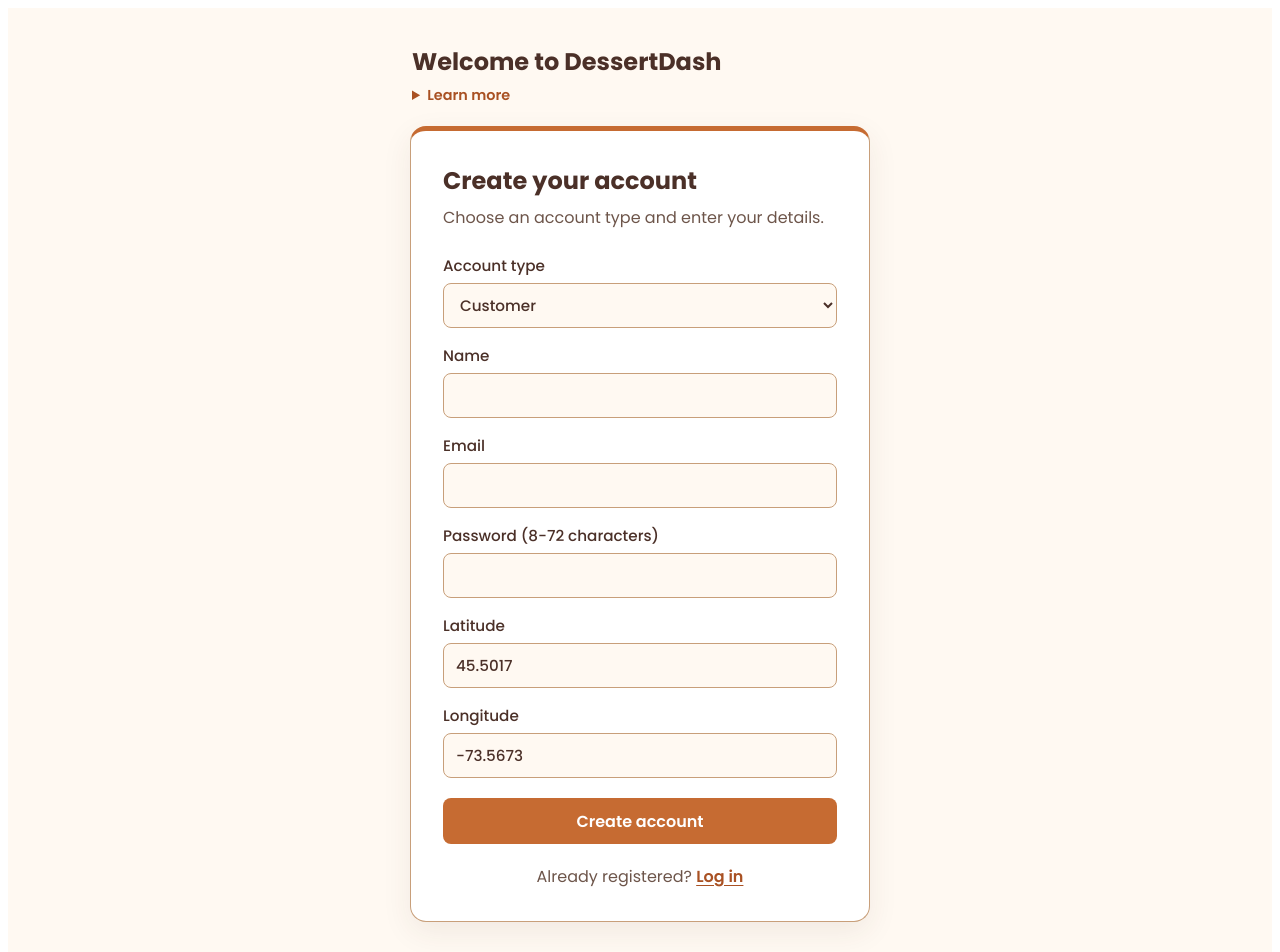
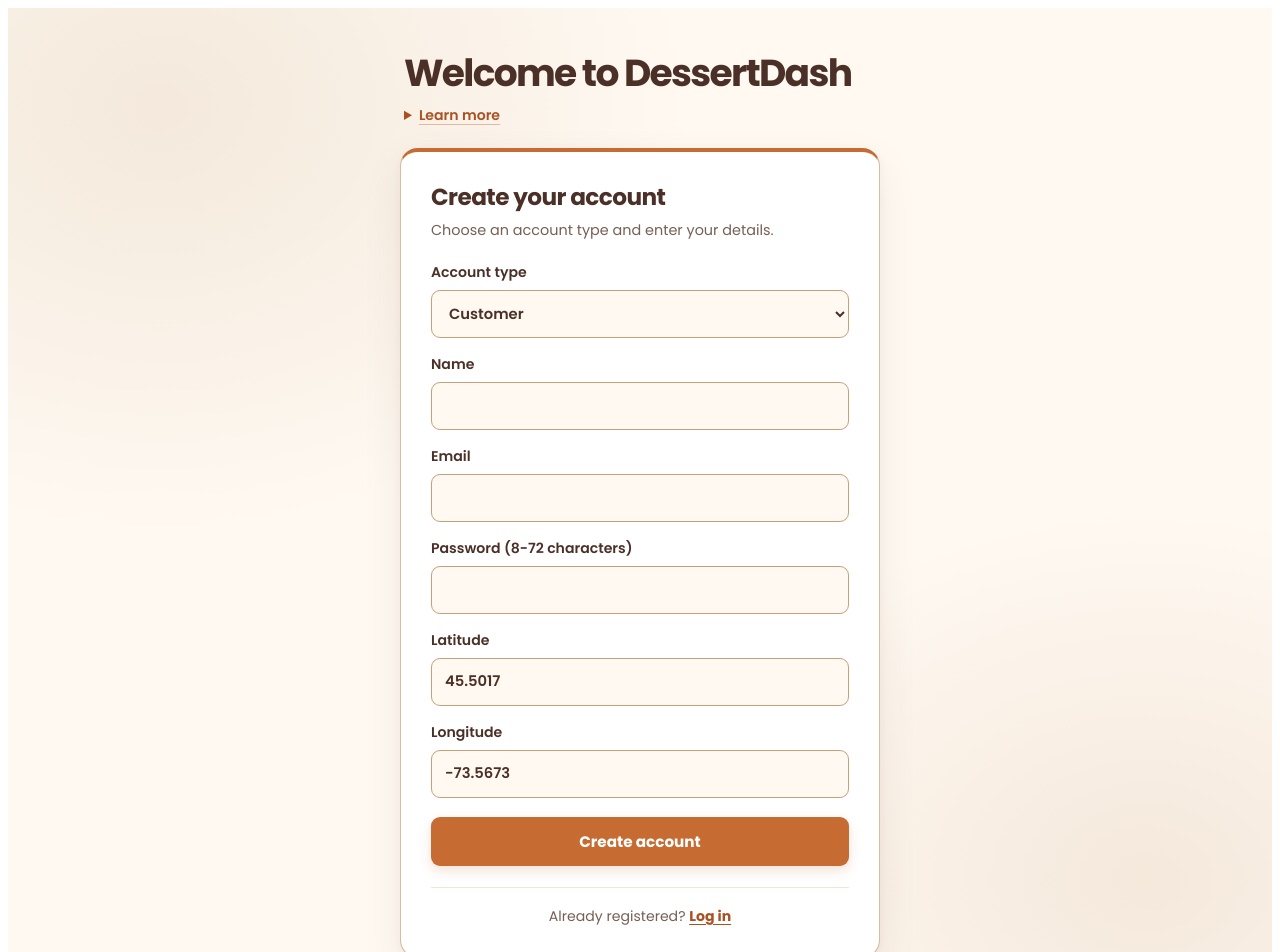
Before and after one commit to sharkie1704/SOEN-Rangers_HM, a React (Vite) app: page /register in a window 1280 px wide. Shown: the top 952 px of the page. Built offline with nearby package versions, Linux system fonts and the light colour scheme; no server answers.

Commit message:
style: welcome banner, login, and reg css

```diff
--- a/src/ui/reg/pages/auth-pages.css
+++ b/src/ui/reg/pages/auth-pages.css
@@ -4,43 +4,82 @@
 }
 
 .auth-page {
+  --cream: #FFF9F2;
+  --beige: #EADBC8;
+  --caramel: #C89F7A;
+  --chocolate: #4B3028;
+  --orange: #C66B32;
+  --muted: #765F53;
   display: grid;
   min-height: 100vh;
   place-items: center;
-  padding: 32px 16px;
-  background: #FFF9F2;
-  color: #4B3028;
+  padding: 40px 18px;
+  background:
+    radial-gradient(ellipse at 12% 10%, rgb(234 219 200 / 54%), transparent 34%),
+    radial-gradient(ellipse at 90% 88%, rgb(200 159 122 / 19%), transparent 30%),
+    var(--cream);
+  color: var(--chocolate);
   font-family: Poppins, sans-serif;
 }
 
 .auth-layout {
   display: grid;
-  width: min(100%, 460px);
-  gap: 16px;
-}
-
-.auth-card {
-  padding: 32px;
-  border: 1px solid #C89F7A;
-  border-top: 5px solid #C66B32;
-  border-radius: 16px;
-  background: #FFFFFF;
-  box-shadow: 0 10px 30px rgb(75 48 40 / 8%);
+  width: min(100%, 480px);
+  gap: 22px;
 }
 
 .auth-welcome {
-  padding: 4px 2px;
+  width: 100%;
+  padding: 4px 4px 0;
+}
+
+.auth-brand {
+  display: inline-flex;
+  align-items: center;
+  gap: 9px;
+  margin-bottom: 19px;
+  color: var(--chocolate);
+  font-size: 0.9rem;
+  font-weight: 700;
+  letter-spacing: 0.02em;
+}
+
+.auth-brand-mark {
+  display: grid;
+  width: 32px;
+  height: 32px;
+  place-items: center;
+  border-radius: 10px;
+  background: var(--orange);
+  color: #FFFFFF;
+  font-size: 1rem;
+  font-weight: 700;
+  box-shadow: 0 4px 10px rgb(198 107 50 / 22%);
+}
+
+.auth-welcome-tagline {
+  margin: 0 0 7px;
+  color: #A95123;
+  font-size: 0.72rem;
+  font-weight: 700;
+  letter-spacing: 0.13em;
+  text-transform: uppercase;
 }
 
 .auth-welcome h1 {
-  margin: 0 0 6px;
-  color: #4B3028;
-  font-size: 1.5rem;
+  width: 100%;
+  margin: 0;
+  color: var(--chocolate);
+  font-size: clamp(1.8rem, 6vw, 2.35rem);
+  font-weight: 700;
+  letter-spacing: -0.045em;
+  line-height: 1.15;
 }
 
 .auth-welcome details {
-  color: #6D554A;
-  font-size: 0.9rem;
+  margin-top: 10px;
+  color: var(--muted);
+  font-size: 0.88rem;
 }
 
 .auth-welcome summary {
@@ -48,112 +87,262 @@
   color: #A95123;
   cursor: pointer;
   font-weight: 600;
-  text-underline-offset: 3px;
+  text-decoration: underline;
+  text-decoration-color: rgb(169 81 35 / 35%);
+  text-underline-offset: 4px;
+  transition: color 160ms ease, text-decoration-color 160ms ease;
+}
+
+.auth-welcome summary:hover {
+  color: var(--chocolate);
+  text-decoration-color: currentColor;
 }
 
 .auth-welcome summary:focus-visible {
+  border-radius: 3px;
   outline: 3px solid rgb(198 107 50 / 30%);
-  outline-offset: 3px;
+  outline-offset: 4px;
 }
 
 .auth-welcome details p {
   margin: 0;
-  padding-top: 8px;
-  color: #6D554A;
-  line-height: 1.5;
+  padding-top: 9px;
+  color: var(--muted);
+  line-height: 1.65;
+}
+
+.auth-card {
+  position: relative;
+  padding: 30px;
+  border: 1px solid rgb(200 159 122 / 70%);
+  border-top: 4px solid var(--orange);
+  border-radius: 18px;
+  background: #FFFFFF;
+  box-shadow:
+    0 16px 40px rgb(75 48 40 / 8%),
+    0 2px 8px rgb(75 48 40 / 4%);
 }
 
 .auth-card h2 {
   margin: 0;
-  color: #4B3028;
-  font-size: 1.5rem;
+  color: var(--chocolate);
+  font-size: 1.45rem;
+  font-weight: 700;
+  letter-spacing: -0.025em;
+  line-height: 1.3;
 }
 
 .auth-intro {
-  margin: 8px 0 24px;
-  color: #6D554A;
-  line-height: 1.5;
+  margin: 7px 0 4px;
+  color: var(--muted);
+  font-size: 0.9rem;
+  line-height: 1.55;
 }
 
 .auth-form {
   display: grid;
   gap: 16px;
+  padding-top: 16px;
 }
 
 .auth-form label {
   display: grid;
-  gap: 6px;
-  color: #4B3028;
-  font-size: 0.95rem;
-  font-weight: 500;
+  gap: 7px;
+  color: var(--chocolate);
+  font-size: 0.88rem;
+  font-weight: 600;
 }
 
 .auth-form input,
 .auth-form select {
   width: 100%;
-  min-height: 44px;
-  padding: 10px 12px;
-  border: 1px solid #C89F7A;
-  border-radius: 8px;
-  background: #FFF9F2;
-  color: #4B3028;
+  min-height: 48px;
+  padding: 11px 13px;
+  border: 1px solid var(--caramel);
+  border-radius: 9px;
+  background: var(--cream);
+  color: var(--chocolate);
   font: inherit;
+  font-size: 0.92rem;
+  transition:
+    border-color 150ms ease,
+    background-color 150ms ease,
+    box-shadow 150ms ease;
+}
+
+.auth-form input::placeholder {
+  color: #8C796D;
+  opacity: 1;
+}
+
+.auth-form input:hover,
+.auth-form select:hover {
+  border-color: var(--orange);
 }
 
 .auth-form input:focus,
 .auth-form select:focus {
-  border-color: #C66B32;
-  outline: 3px solid rgb(198 107 50 / 20%);
+  border-color: var(--orange);
+  outline: none;
+  background: #FFFFFF;
+  box-shadow: 0 0 0 4px rgb(198 107 50 / 15%);
+}
+
+.auth-form input:focus-visible,
+.auth-form select:focus-visible {
+  outline: 2px solid var(--orange);
+  outline-offset: 2px;
+}
+
+.auth-form input[type="number"] {
+  appearance: textfield;
+}
+
+.auth-form input[type="number"]::-webkit-inner-spin-button,
+.auth-form input[type="number"]::-webkit-outer-spin-button {
+  margin: 0;
+  appearance: none;
 }
 
 .auth-submit {
-  min-height: 46px;
-  margin-top: 4px;
-  padding: 10px 16px;
-  border: 0;
-  border-radius: 8px;
-  background: #C66B32;
+  display: inline-flex;
+  min-height: 49px;
+  align-items: center;
+  justify-content: center;
+  margin-top: 3px;
+  padding: 12px 18px;
+  border: 1px solid transparent;
+  border-radius: 9px;
+  background: var(--orange);
   color: #FFFFFF;
   cursor: pointer;
   font: inherit;
-  font-weight: 600;
+  font-size: 0.95rem;
+  font-weight: 700;
+  box-shadow: 0 5px 12px rgb(198 107 50 / 19%);
+  transition:
+    transform 150ms ease,
+    background-color 150ms ease,
+    box-shadow 150ms ease;
 }
 
 .auth-submit:hover {
+  transform: translateY(-1px);
   background: #A95123;
+  box-shadow: 0 7px 16px rgb(169 81 35 / 22%);
 }
 
-.auth-submit:focus-visible,
-.auth-card a:focus-visible {
-  outline: 3px solid #4B3028;
+.auth-submit:active {
+  transform: translateY(0);
+  box-shadow: 0 3px 8px rgb(169 81 35 / 18%);
+}
+
+.auth-submit:focus-visible {
+  outline: 3px solid var(--chocolate);
   outline-offset: 3px;
 }
 
 .auth-error {
+  display: flex;
+  align-items: flex-start;
+  gap: 10px;
   margin: 0;
   padding: 12px 14px;
-  border: 1px solid #C66B32;
-  border-left-width: 4px;
-  border-radius: 8px;
-  background: #FFF1E8;
-  color: #4B3028;
-  line-height: 1.5;
+  border: 1px solid #D99A6F;
+  border-left: 4px solid var(--orange);
+  border-radius: 9px;
+  background: #FFF3E9;
+  color: #673A27;
+  font-size: 0.88rem;
+  line-height: 1.55;
+}
+
+.auth-error::before {
+  display: grid;
+  width: 20px;
+  height: 20px;
+  flex: 0 0 20px;
+  place-items: center;
+  border-radius: 50%;
+  background: #F1D3BC;
+  color: #783D20;
+  content: "!";
+  font-size: 0.78rem;
+  font-weight: 700;
 }
 
 .auth-switch {
-  margin: 20px 0 0;
-  color: #6D554A;
+  margin: 21px 0 0;
+  padding-top: 18px;
+  border-top: 1px solid #F0E5D9;
+  color: var(--muted);
+  font-size: 0.88rem;
   text-align: center;
 }
 
 .auth-card a {
   color: #A95123;
-  font-weight: 600;
+  font-weight: 700;
+  text-decoration-thickness: 1px;
   text-underline-offset: 3px;
+  transition: color 150ms ease;
 }
 
-@media (max-width: 480px) {
+.auth-card a:hover {
+  color: var(--chocolate);
+}
+
+.auth-card a:focus-visible {
+  border-radius: 3px;
+  outline: 3px solid rgb(198 107 50 / 30%);
+  outline-offset: 3px;
+}
+
+@media (max-width: 520px) {
+  .auth-page {
+    place-items: start center;
+    padding: 28px 14px;
+  }
+
+  .auth-layout {
+    gap: 17px;
+  }
+
+  .auth-welcome {
+    padding-inline: 3px;
+  }
+
   .auth-card {
-    padding: 24px 20px;
+    padding: 24px 21px;
+    border-radius: 15px;
   }
 }
+
+@media (max-width: 360px) {
+  .auth-page {
+    padding-inline: 10px;
+  }
+
+  .auth-card {
+    padding: 22px 17px;
+  }
+
+  .auth-welcome h1 {
+    font-size: 1.8rem;
+  }
+}
+
+@media (prefers-reduced-motion: reduce) {
+  .auth-welcome summary,
+  .auth-form input,
+  .auth-form select,
+  .auth-submit,
+  .auth-card a {
+    transition: none;
+  }
+
+  .auth-submit:hover,
+  .auth-submit:active {
+    transform: none;
+  }
+}
```
